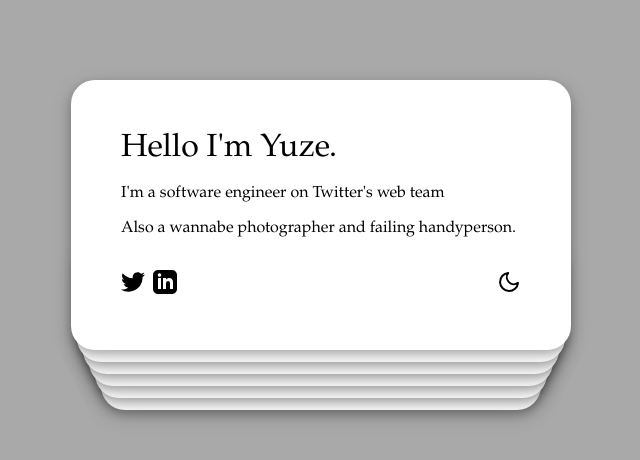
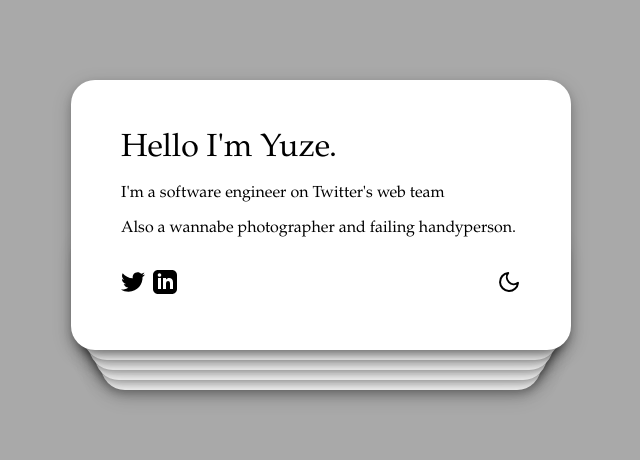
Before and after one commit to lan9/lang1z, a React app in the folder client/: page / in a window 1280 px wide. Shown: the top 460 px of the page, without its empty margins (319-959 px from the left). Built offline with nearby package versions, Linux system fonts and the light colour scheme.

Commit message:
Carddeck support activeIndex

```diff
--- a/client/src/Card.js
+++ b/client/src/Card.js
@@ -26,7 +26,7 @@ Card.propTypes = {
   zIndex: PropTypes.number,
   marginBottom: PropTypes.string,
   minWidth: PropTypes.number,
-  maxWidth: PropTypes.number
+  maxWidth: PropTypes.number,
 };
 const Content = styled.div`
   bottom: ${props => (props.bottom === undefined ? 0 : props.bottom)};
--- a/client/src/CardDeck.js
+++ b/client/src/CardDeck.js
@@ -7,11 +7,14 @@ import Transition from 'react-transition-group/Transition';
 class CardDeck extends React.PureComponent {
   constructor(props, context) {
     super(props, context);
-    this._setRefs = this._setRefs.bind(this);
+    this._setRef = this._setRef.bind(this);
+    this._setCardRefs = this._setCardRefs.bind(this);
     this._calcBottoms = this._calcBottoms.bind(this);
 
-    this._refs = [];
-    this._initialBottoms = [];
+    this._cardRefs = [];
+    this._cardHeights = [];
+    this._firstCardRelativeTop = undefined;
+
     this.state = {
       bottoms: [],
       initialRendered: false,
@@ -20,12 +23,22 @@ class CardDeck extends React.PureComponent {
   }
 
   componentDidMount() {
-    this._refs.forEach(ref => {
-      this._initialBottoms.push(ReactDOM.findDOMNode(ref).clientHeight);
+    this._cardRefs.forEach(ref => {
+      this._cardHeights.push(ReactDOM.findDOMNode(ref).clientHeight);
     });
 
-    console.log(this._initialBottoms);
+    const firstCardTop = ReactDOM.findDOMNode(this._cardRefs[0]).getBoundingClientRect().top
+    const parentTop = ReactDOM.findDOMNode(this._ref).getBoundingClientRect().top;
+    this._firstCardRelativeTop = firstCardTop - parentTop;
+
+
     this.setState({ initialRendered: true, bottoms: this._calcBottoms() });
+  }
+
+  componentWillUpdate(prevProps) {
+    if (prevProps.activeIndex !== this.props.activeIndex) {
+      this.setState({ bottoms: this._calcBottoms() });
+    }
   }
 
   render() {
@@ -46,22 +59,41 @@ class CardDeck extends React.PureComponent {
     );
   }
 
+  _setRef(ref) {
+    this._ref = ref;
+  }
   _calcBottoms() {
     const { activeIndex } = this.state;
 
-    const result = this._initialBottoms.slice(0);
-    result[activeIndex] = 0;
+    const result = this._cardHeights.slice(0);
 
-    for (let i = 0; i < activeIndex; i++) {}
+    let activeCardBottom = 0;
+
+    for (let i = 0; i < activeIndex; i++) {
+      activeCardBottom += this._cardHeights[i];
+    }
+
+    result[activeIndex] = activeCardBottom;
 
     for (let i = activeIndex; i < result.length - 1; i++) {
       result[i + 1] += result[i];
     }
-    for (let i = activeIndex + 1; i < result.length; i++) {
-      result[i] = Math.floor(result[i] * 0.9);
+
+    let numOfCardBelowActiveCard = result.length - activeIndex - 1;
+
+    console.log({ numOfCardBelowActiveCard, result });
+
+    for (let i = 0; i < numOfCardBelowActiveCard; i++) {
+      const cardIndex = activeIndex + i + 1;
+      result[cardIndex] = result[cardIndex] - 10 * i;
     }
 
-    console.log(result);
+    if (activeIndex - 1 >= 0) {
+      result[activeIndex - 1] = this._firstCardRelativeTop  + this._cardHeights[activeIndex -1] - 30;
+    }
+
+
+    console.log({ result });
     return result;
   }
   _renderContent(init) {
@@ -69,14 +101,14 @@ class CardDeck extends React.PureComponent {
     const { initialRendered, bottoms } = this.state;
     const clonedElement = children.map((e, index) => {
       const makeAdditionalProps = index => {
-        const refCallback = this._setRefs(index);
+        const refCallback = this._setCardRefs(index);
         const bottomValue = (bottoms[index] || 0).toString() + 'px';
         return {
           id: index,
           key: 'card_' + index.toString(),
           ref: refCallback,
           bottom: bottomValue,
-          zIndex: this._refs.length - index,
+          zIndex: this._cardRefs.length - index,
           marginBottom: initialRendered ? '0' : '1.5rem',
           opacity: init ? 1 : 0,
           minWidth: minWidth,
@@ -86,13 +118,18 @@ class CardDeck extends React.PureComponent {
       return React.cloneElement(e, makeAdditionalProps(index));
     });
 
-    return <StyledDiv {...this.props}>{clonedElement}</StyledDiv>;
+    return (
+      <StyledDiv {...this.props} ref={this._setRef}>
+        <TopBlock />
+        {clonedElement}
+      </StyledDiv>
+    );
   }
 
-  _setRefs(index) {
+  _setCardRefs(index) {
     const i = index;
     return el => {
-      this._refs[i] = el;
+      this._cardRefs[i] = el;
     };
   }
 }
@@ -105,9 +142,15 @@ CardDeck.propTypes = {
 const StyledDiv = styled.div`
   position: relative;
   margin: auto;
-  margin-top: ${props => (props.init ? '12vh' : '10vh')};
   margin-bottom: 10vh;
   ${props => props.withStyle};
 `;
 
+
+const TopBlock = styled.div`
+  position: relative;
+  margin: auto;
+  height: 10vh;
+ `;
+
 export default CardDeck;
```
